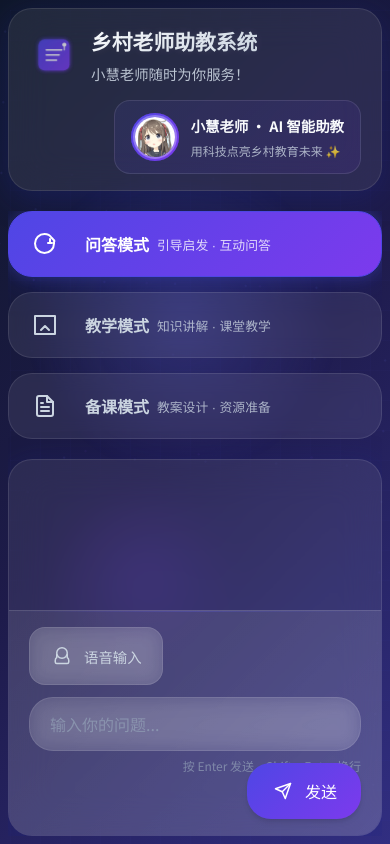
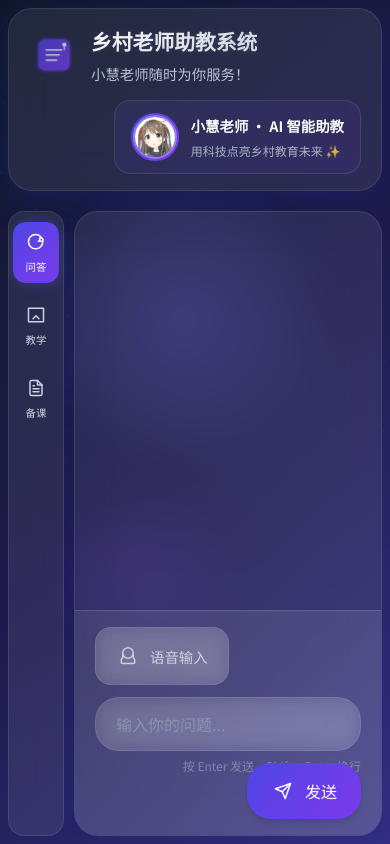
Before and after one commit to Destiny916/countryside-teacher-ai, a Flask app: page / in a window 390 px wide. Run offline with Flask 3, Linux system fonts and the light colour scheme.

Commit message:
refactor: 将模式按钮移至左侧边栏，优化布局节省空间
- 将模式选择器从主内容区移至左侧边栏
- 按钮改为紧凑图标+标签形式（问答/教学/备课）
- 添加侧边栏样式和悬停效果
- 修复 rag_engine.py 导入兼容性问题

```diff
--- a/app/core/rag_engine.py
+++ b/app/core/rag_engine.py
@@ -7,7 +7,7 @@ from typing import List, Dict, Optional, Any
 from pathlib import Path
 import chromadb
 from chromadb.config import Settings
-from langchain.text_splitter import RecursiveCharacterTextSplitter
+from langchain_text_splitters import RecursiveCharacterTextSplitter
 from langchain_community.embeddings import HuggingFaceEmbeddings
 
 class RAGEngine:
--- a/app/static/css/style.css
+++ b/app/static/css/style.css
@@ -324,6 +324,27 @@ html, body {
     min-height: 0;
 }
 
+/* 左侧边栏 */
+.sidebar {
+    width: 80px;
+    flex-shrink: 0;
+    background: var(--bg-glass);
+    backdrop-filter: blur(20px);
+    border-radius: var(--radius-xl);
+    box-shadow: var(--shadow-glass);
+    border: 1px solid var(--border-light);
+    padding: 16px 10px;
+    display: flex;
+    flex-direction: column;
+    align-items: center;
+    transition: all var(--transition-normal);
+}
+
+.sidebar:hover {
+    box-shadow: var(--shadow-glass), var(--shadow-glow);
+    border-color: var(--border-glow);
+}
+
 .main-content {
     flex: 1;
     display: flex;
@@ -335,23 +356,23 @@ html, body {
 
 .mode-selector {
     display: flex;
-    gap: 15px;
-    flex-shrink: 0;
+    flex-direction: column;
+    gap: 12px;
+    width: 100%;
 }
 
 .mode-btn {
-    flex: 1;
-    padding: 20px 24px;
-    background: var(--bg-glass);
-    backdrop-filter: blur(10px);
-    border: 1px solid var(--border-light);
-    border-radius: var(--radius-xl);
+    width: 100%;
+    padding: 14px 4px;
+    background: transparent;
+    border: 1px solid transparent;
+    border-radius: var(--radius-lg);
     cursor: pointer;
     transition: all var(--transition-normal);
     display: flex;
     flex-direction: column;
     align-items: center;
-    gap: 8px;
+    gap: 6px;
     position: relative;
     overflow: hidden;
     color: var(--text-secondary);
@@ -368,23 +389,24 @@ html, body {
     opacity: 0;
     transition: opacity var(--transition-normal);
     z-index: 0;
+    border-radius: var(--radius-lg);
 }
 
 .mode-btn:hover {
-    transform: translateY(-2px);
-    box-shadow: var(--shadow-glass);
+    background: var(--bg-glass-hover);
     border-color: var(--border-glow);
     color: var(--text-primary);
+    transform: translateX(2px);
 }
 
 .mode-btn:hover::before {
-    opacity: 0.1;
+    opacity: 0.08;
 }
 
 .mode-btn.active {
     background: linear-gradient(135deg, var(--primary), var(--secondary));
     border-color: var(--primary);
-    box-shadow: var(--shadow-glass), var(--shadow-glow);
+    box-shadow: var(--shadow-glow);
     color: white;
 }
 
@@ -398,29 +420,27 @@ html, body {
 }
 
 .mode-icon {
-    width: 32px;
-    height: 32px;
+    width: 28px;
+    height: 28px;
     display: flex;
     align-items: center;
     justify-content: center;
-    margin-bottom: 4px;
 }
 
 .mode-icon svg {
-    width: 24px;
-    height: 24px;
+    width: 22px;
+    height: 22px;
     stroke-width: 1.5;
 }
 
 .mode-label {
-    font-size: 1rem;
-    font-weight: 600;
+    font-size: 0.75rem;
+    font-weight: 500;
+    text-align: center;
 }
 
 .mode-desc {
-    font-size: 0.8rem;
-    opacity: 0.8;
-    text-align: center;
+    display: none;
 }
 
 .chat-container {
@@ -930,19 +950,27 @@ html, body {
         font-size: 1.5rem;
     }
 
-    .mode-selector {
-        flex-direction: column;
+    .sidebar {
+        width: 64px;
+        padding: 12px 6px;
     }
 
     .mode-btn {
-        flex-direction: row;
-        justify-content: flex-start;
-        padding: 16px 20px;
+        padding: 10px 2px;
     }
 
-    .mode-btn .mode-icon {
-        margin-right: 16px;
-        margin-bottom: 0;
+    .mode-icon {
+        width: 24px;
+        height: 24px;
+    }
+
+    .mode-icon svg {
+        width: 20px;
+        height: 20px;
+    }
+
+    .mode-label {
+        font-size: 0.7rem;
     }
 
     .chat-messages {
@@ -1014,6 +1042,35 @@ html, body {
         font-size: 0.75rem;
     }
 
+    .content-area {
+        gap: 10px;
+    }
+
+    .sidebar {
+        width: 56px;
+        padding: 10px 4px;
+        border-radius: var(--radius-lg);
+    }
+
+    .mode-btn {
+        padding: 8px 2px;
+        border-radius: var(--radius-md);
+    }
+
+    .mode-icon {
+        width: 22px;
+        height: 22px;
+    }
+
+    .mode-icon svg {
+        width: 18px;
+        height: 18px;
+    }
+
+    .mode-label {
+        font-size: 0.65rem;
+    }
+
     .chat-messages {
         padding: 16px;
         gap: 16px;
--- a/app/templates/index.html
+++ b/app/templates/index.html
@@ -58,9 +58,10 @@
             </header>
 
             <div class="content-area">
-                <div class="main-content">
-                    <div class="mode-selector">
-                        <button class="mode-btn active" data-mode="chat">
+                <!-- 左侧边栏模式选择器 -->
+                <aside class="sidebar">
+                    <nav class="mode-selector">
+                        <button class="mode-btn active" data-mode="chat" title="问答模式">
                             <div class="mode-icon">
                                 <svg viewBox="0 0 24 24" fill="none" xmlns="http://www.w3.org/2000/svg">
                                     <path d="M21 11.5C21 16.75 16.75 21 11.5 21C6.25 21 2 16.75 2 11.5C2 6.25 6.25 2 11.5 2C14.53 2 17.17 3.5 18.6 5.8L21 8.2C21.5 8.7 21.5 9.5 21 10V11.5Z" stroke="currentColor" stroke-width="2" stroke-linecap="round" stroke-linejoin="round"/>
@@ -68,20 +69,18 @@
                                     <path d="M17 11V7" stroke="currentColor" stroke-width="2" stroke-linecap="round" stroke-linejoin="round"/>
                                 </svg>
                             </div>
-                            <span class="mode-label">问答模式</span>
-                            <span class="mode-desc">引导启发 · 互动问答</span>
+                            <span class="mode-label">问答</span>
                         </button>
-                        <button class="mode-btn" data-mode="teaching">
+                        <button class="mode-btn" data-mode="teaching" title="教学模式">
                             <div class="mode-icon">
                                 <svg viewBox="0 0 24 24" fill="none" xmlns="http://www.w3.org/2000/svg">
                                     <path d="M2 3H22V21H2V3Z" stroke="currentColor" stroke-width="2" stroke-linecap="round" stroke-linejoin="round"/>
                                     <path d="M16 17L12 13L8 17" stroke="currentColor" stroke-width="2" stroke-linecap="round" stroke-linejoin="round"/>
                                 </svg>
                             </div>
-                            <span class="mode-label">教学模式</span>
-                            <span class="mode-desc">知识讲解 · 课堂教学</span>
+                            <span class="mode-label">教学</span>
                         </button>
-                        <button class="mode-btn" data-mode="lesson">
+                        <button class="mode-btn" data-mode="lesson" title="备课模式">
                             <div class="mode-icon">
                                 <svg viewBox="0 0 24 24" fill="none" xmlns="http://www.w3.org/2000/svg">
                                     <path d="M14 2H6C4.89543 2 4 2.89543 4 4V20C4 21.1046 4.89543 22 6 22H18C19.1046 22 20 21.1046 20 20V8L14 2Z" stroke="currentColor" stroke-width="2" stroke-linecap="round" stroke-linejoin="round"/>
@@ -91,11 +90,12 @@
                                     <path d="M10 9H8" stroke="currentColor" stroke-width="2" stroke-linecap="round" stroke-linejoin="round"/>
                                 </svg>
                             </div>
-                            <span class="mode-label">备课模式</span>
-                            <span class="mode-desc">教案设计 · 资源准备</span>
+                            <span class="mode-label">备课</span>
                         </button>
-                    </div>
+                    </nav>
+                </aside>
 
+                <div class="main-content">
                     <div class="chat-container">
                         <div class="chat-messages" id="messagesList">
                         </div>
```
